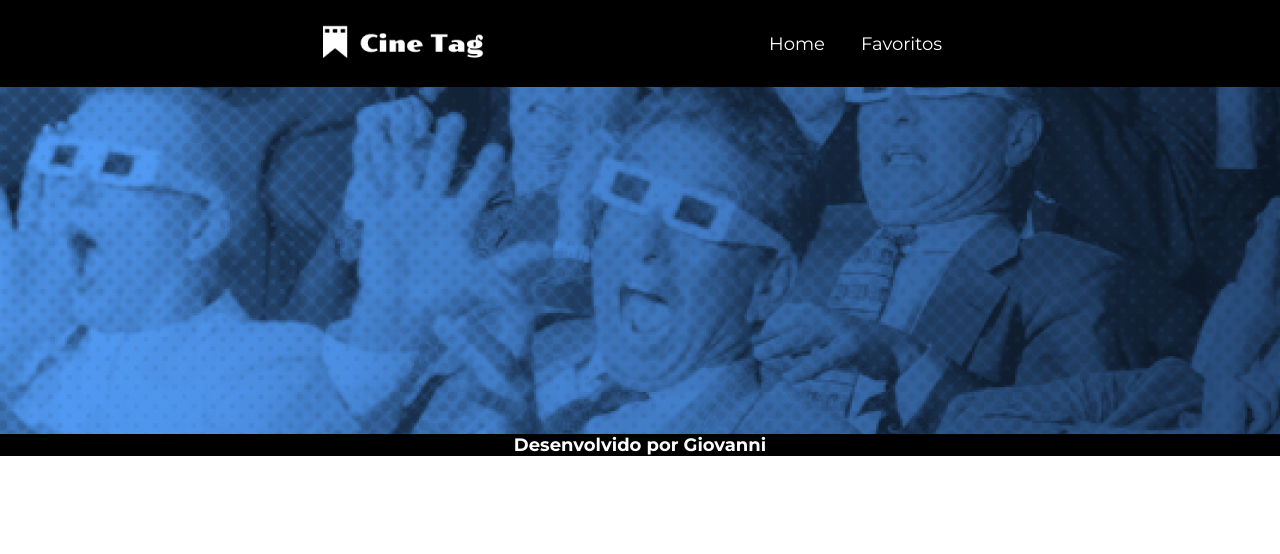
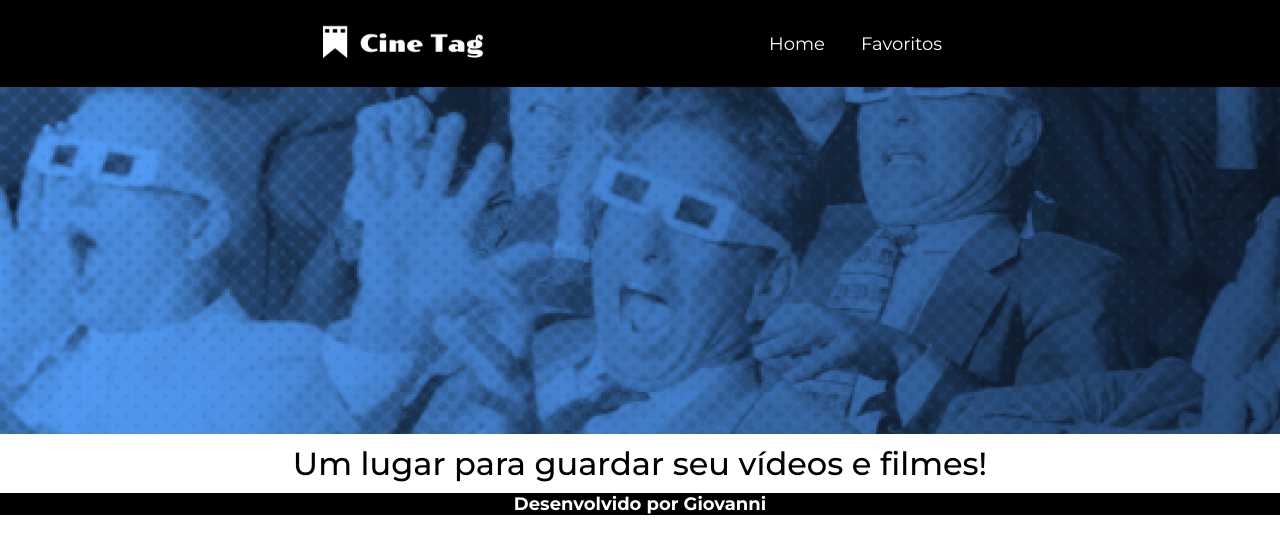
Before and after one commit to giovannirp/react-com-js, a React (Vite) app in the folder projeto-intercode/: page / in a window 1280 px wide. Shown: the top 554 px of the page. Built offline with nearby package versions, Linux system fonts and the light colour scheme.

Commit message:
feat: organizando titulo

```diff
--- /dev/null
+++ b/projeto-intercode/src/Components/Titulo/Titulo.module.css
@@ -0,0 +1,6 @@
+.texto h1 {
+  font-size: 32px;
+  font-weight: 500;
+  text-align: center;
+  padding: 10px;
+}
--- /dev/null
+++ b/projeto-intercode/src/Components/Titulo/index.jsx
@@ -0,0 +1,9 @@
+import styles from './Titulo.module.css';
+
+export default function Titulo({ children }) {
+  return (
+    <div className={styles.texto}>
+      {children}
+    </div>
+  )
+}
--- a/projeto-intercode/src/Pages/Inicio/index.jsx
+++ b/projeto-intercode/src/Pages/Inicio/index.jsx
@@ -1,12 +1,16 @@
 import Rodape from "../../Components/Rodape";
 import Cabecalho from "../../Components/Cabecalho";
 import Banner from "../../Components/Banner";
+import Titulo from "../../Components/Titulo";
 
 export default function Inicio() {
   return (
     <>
       <Cabecalho />
       <Banner imagem="home" />
+      <Titulo>
+        <h1>Um lugar para guardar seu vídeos e filmes!</h1>
+      </Titulo>
       <Rodape />
     </>
   )
```
Also changed, not shown: projeto-intercode/jsconfig.json (+8 -8 lines).
